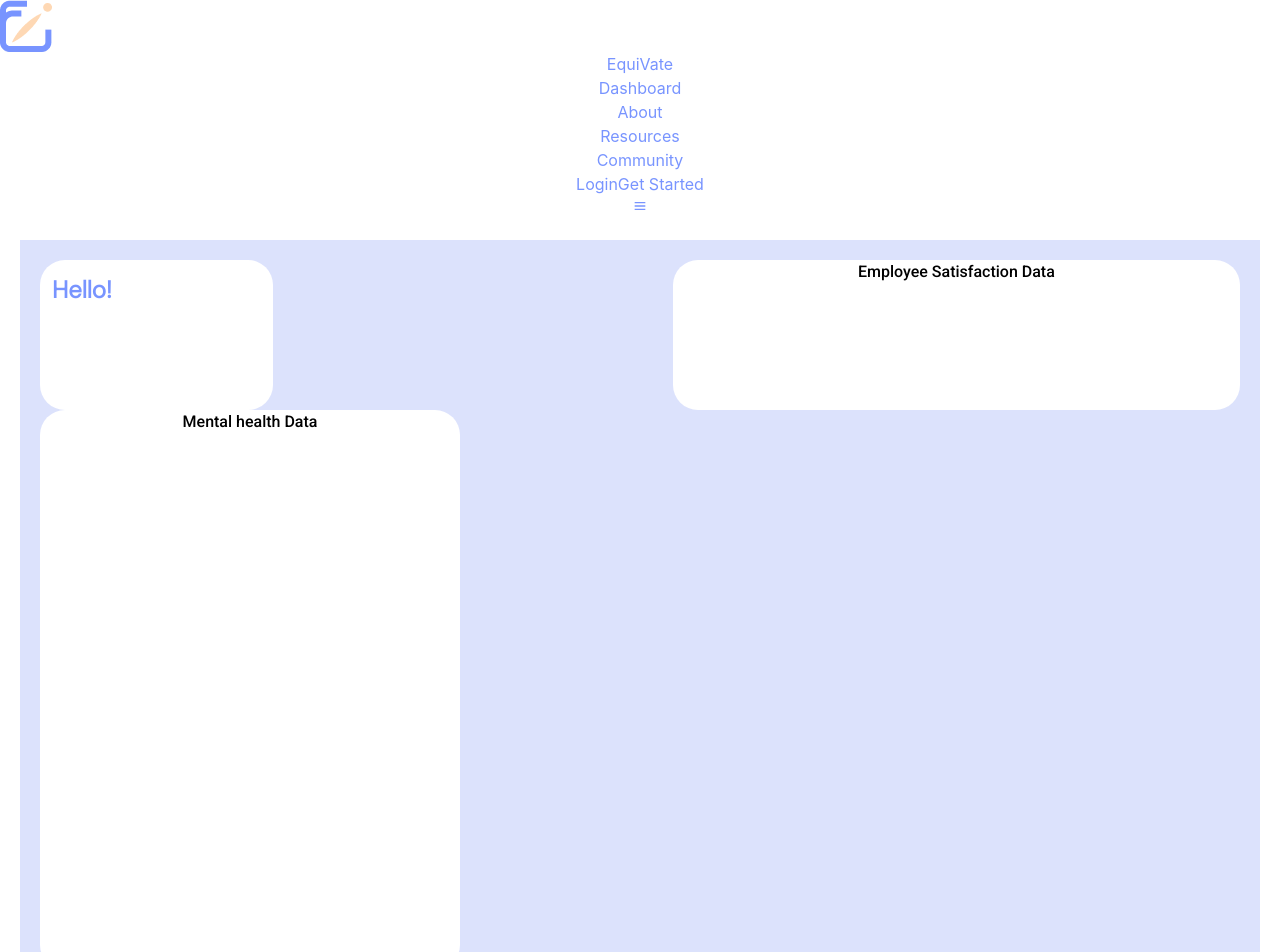
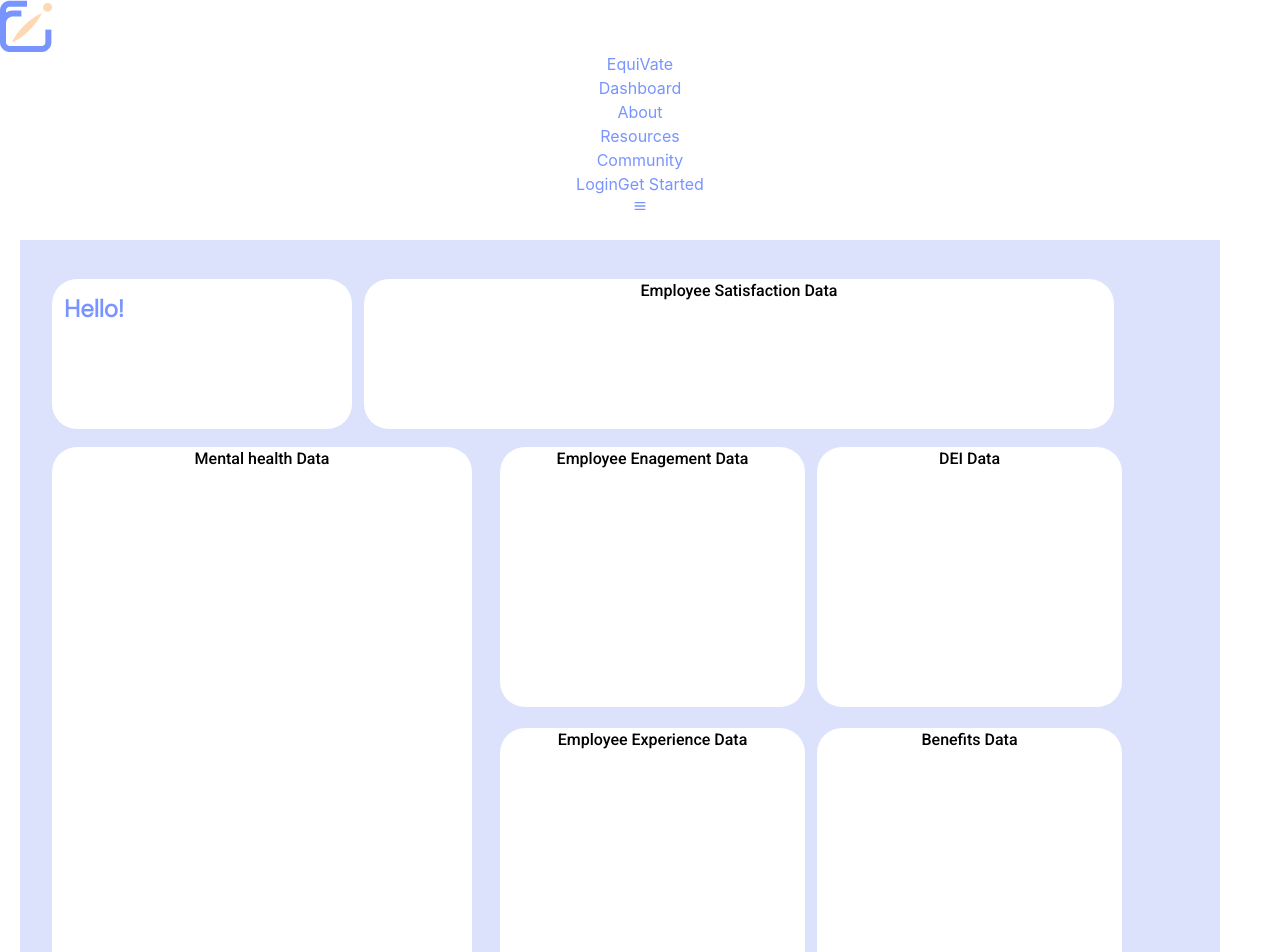
Before and after one commit to cherryontech/guava_dream_fall2023, a React (Create React App) app: page / in a window 1280 px wide. Shown: the top 952 px of the page. Built offline with nearby package versions, Linux system fonts and the light colour scheme.

Commit message:
chore: Update dashboard design to match figma outline

```diff
--- a/src/Pages/Dashboard/Dashboard.css
+++ b/src/Pages/Dashboard/Dashboard.css
@@ -1,8 +1,9 @@
 
 .dashboard-container {
   display: flex;
-  flex-direction: column;
-  justify-content: space-between;
+  flex-wrap: wrap;
+  height: 800px;
+  width: 1200px;
   margin: 20px;
   padding: 20px;
   border: 20px;
@@ -22,8 +23,11 @@
 }
 */
 
-.row1 {
+.top-row {
   display:flex;
+  justify-content: flex-start;
+  align-items: center;
+  margin: 12px;
 }
 
 .welcome-box {
@@ -32,7 +36,7 @@
   width: 300px;
   padding: 12px;
   flex-direction: row;
-  margin-right: 400px;
+  margin-right: 12px;
   align-self: center;
   font-family: 'DM Sans', sans-serif;
   font-size: x-large;
@@ -44,13 +48,13 @@
 
 .employee-satisfaction-box {
   height: 150px;
-  width: 750px;
+  width: 750px;;
   background-color: #FFF;
   border-radius: 25px;
 }
 
 .mental-health-box{
-  grid-row: 2;
+  margin-left: 12px;
   height: 560px;
   width: 420px;
   border-color: #7894ff;
@@ -58,7 +62,34 @@
   border-radius: 25px;
   }
 
+.square-of-boxes {
+  display: grid;
+  justify-content: right;
+  height: 550px;
+  width: 250px;
+  gap: 12px;
+  margin-left: 400px;
+}
+
 .employee-engagement-box {
+  grid-row: 1;
+  height: 260px;
+  width: 305px;
+  border-color: #7894ff;
+  background-color: #FFF;
+  border-radius: 25px;
+}
+
+.dei-box {
+  grid-row: 1;
+  height: 260px;
+  width: 305px;
+  border-color: #7894ff;
+  background-color: #FFF;
+  border-radius: 25px;
+}
+
+.employee-experience-box {
   grid-row: 2;
   height: 260px;
   width: 305px;
@@ -67,28 +98,11 @@
   border-radius: 25px;
 }
 
-.dei-box {
+.benefits-box {
+  grid-row: 2;
   height: 260px;
   width: 305px;
   border-color: #7894ff;
   background-color: #FFF;
   border-radius: 25px;
 }
-
-.employee-experience-box {
-  grid-row: 3;
-  height: 260px;
-  width: 305px;
-  border-color: #7894ff;
-  background-color: #FFF;
-  border-radius: 25px;
-}
-
-.benefits-box {
-  grid-row: 3;
-  height: 260px;
-  width: 305px;
-  border-color: #7894ff;
-  background-color: #FFF;
-  border-radius: 25px;
-}
--- a/src/Pages/Dashboard/Dashboard.js
+++ b/src/Pages/Dashboard/Dashboard.js
@@ -4,12 +4,12 @@ const Dashboard = () => {
     return (
         <div className="page">
             <section className="dashboard-container">
-                <div className="row1">
+                <div className="top-row">
                     <h1 className="welcome-box">Hello!</h1>
                     <div className="employee-satisfaction-box">Employee Satisfaction Data</div>
                 </div>
                 <div className="mental-health-box">Mental health Data</div>
-                <div className="squareOfBoxes">
+                <div className="square-of-boxes">
                     <div className="employee-engagement-box">Employee Enagement Data</div>
                     <div className="dei-box">DEI Data</div>
                     <div className="employee-experience-box">Employee Experience Data</div>
```
